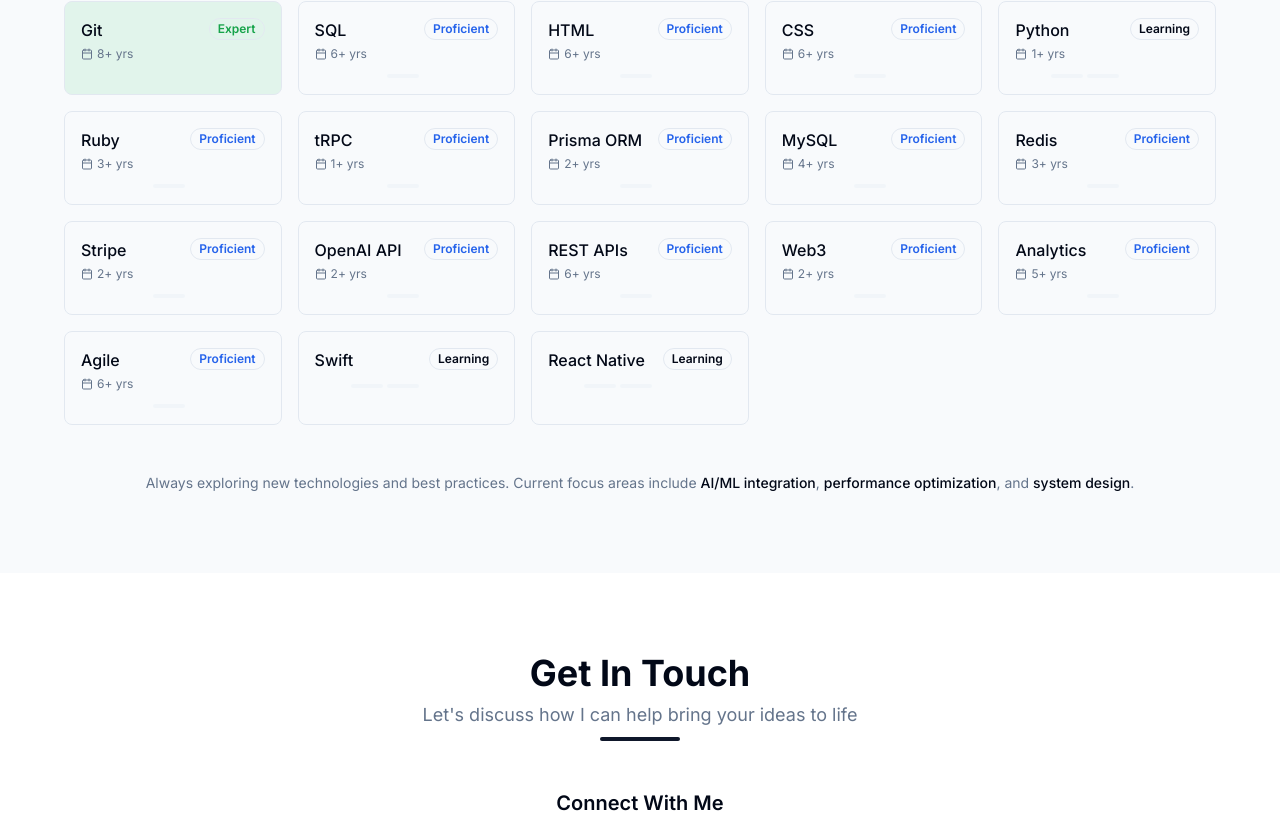
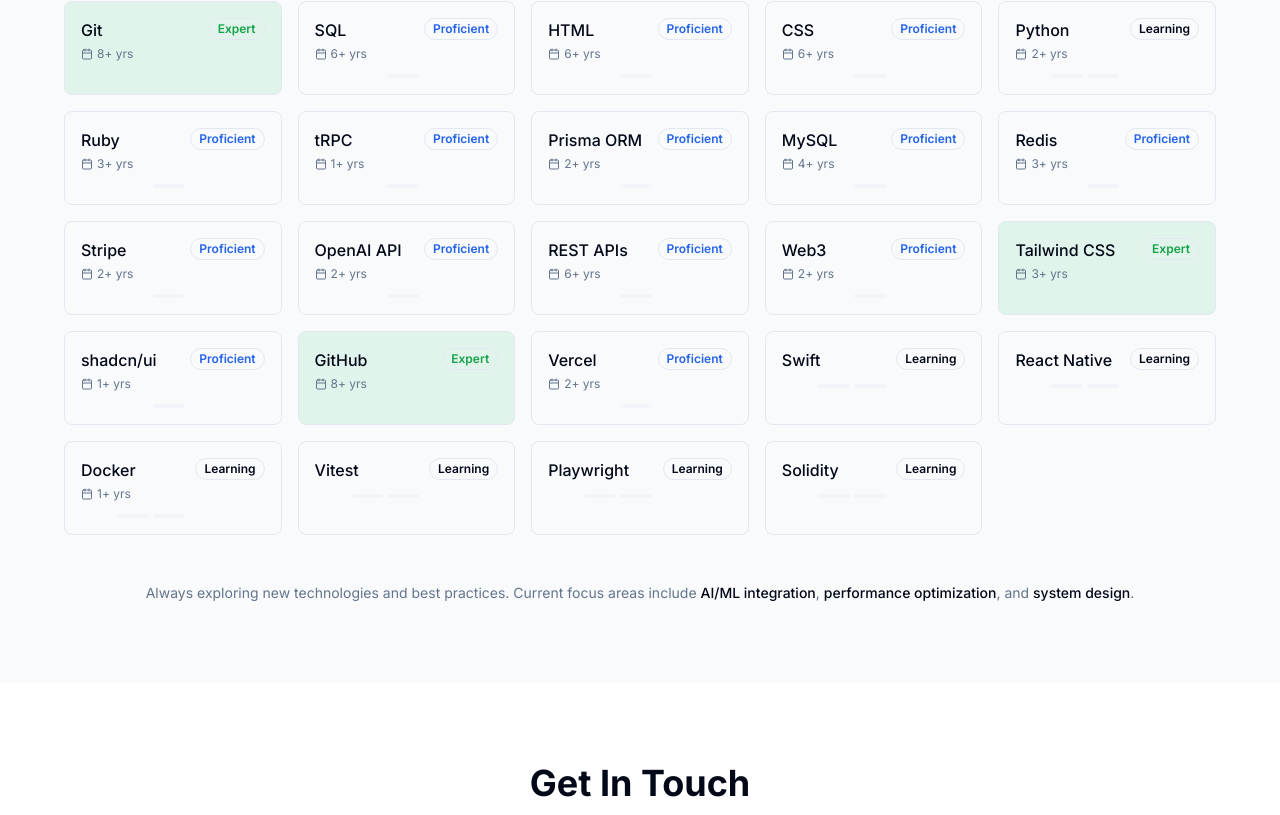
Before and after one commit to brownjer3/website-2025, a Next.js app: page / in a window 1280 px wide. Shown: the part 7825-8640 px from the top of the page. Built offline with nearby package versions, Linux system fonts and the light colour scheme; no server answers.

Commit message:
update skills

```diff
--- a/src/data/skills.ts
+++ b/src/data/skills.ts
@@ -63,7 +63,7 @@
     name: 'Python',
     category: 'language',
     proficiency: 'learning',
-    yearsExperience: 1,
+    yearsExperience: 2,
   },
   {
     name: 'Ruby',
@@ -120,21 +120,42 @@
     yearsExperience: 2,
   },
   {
-    name: 'Analytics',
-    category: 'tool',
-    proficiency: 'proficient',
-    yearsExperience: 5,
+    name: 'Tailwind CSS',
+    category: 'framework',
+    proficiency: 'expert',
+    yearsExperience: 3,
   },
   {
-    name: 'Agile',
+    name: 'shadcn/ui',
+    category: 'framework',
+    proficiency: 'proficient',
+    yearsExperience: 1,
+  },
+  {
+    name: 'GitHub',
     category: 'tool',
+    proficiency: 'expert',
+    yearsExperience: 8,
+  },
+  {
+    name: 'Vercel',
+    category: 'cloud',
     proficiency: 'proficient',
-    yearsExperience: 6,
+    yearsExperience: 2,
   },
 
   // Learning - Active exploration, side projects
   { name: 'Swift', category: 'language', proficiency: 'learning' },
   { name: 'React Native', category: 'framework', proficiency: 'learning' },
+  {
+    name: 'Docker',
+    category: 'tool',
+    proficiency: 'learning',
+    yearsExperience: 1,
+  },
+  { name: 'Vitest', category: 'tool', proficiency: 'learning' },
+  { name: 'Playwright', category: 'tool', proficiency: 'learning' },
+  { name: 'Solidity', category: 'language', proficiency: 'learning' },
 ]
 
 export const skillCategories = [
```
